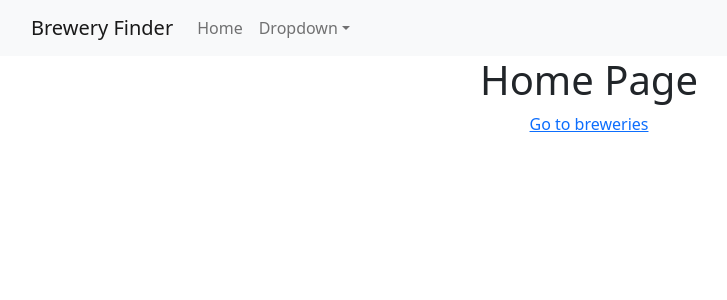
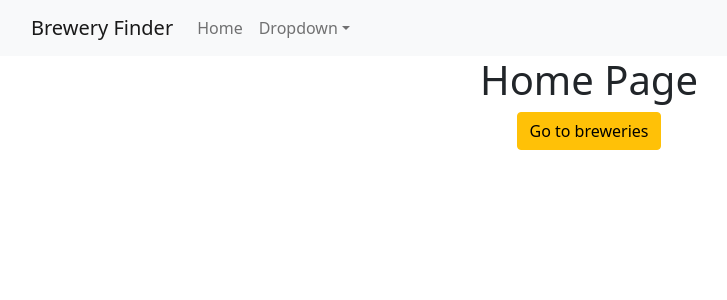
Before and after one commit to jonramm/Beaverhacks-Winter-2022, a React (Create React App) app in the folder brewery-app/: page / in a window 1280 px wide. Shown: the top 300 px of the page, without its empty margins (51-778 px from the left). Built offline with nearby package versions, Linux system fonts and the light colour scheme.

Commit message:
Added a button to the homepage

```diff
--- a/brewery-app/src/pages/Home.js
+++ b/brewery-app/src/pages/Home.js
@@ -2,6 +2,7 @@ import '../App.css';
 import React, {useState, useEffect} from 'react';
 import { Link } from 'react-router-dom';
 import Navbar from '../components/pageNavbar';
+import Button from 'react-bootstrap/Button';
 
 function Home() {
 
@@ -9,7 +10,9 @@ function Home() {
         <div>
             <Navbar />
             <h1>Home Page</h1>
-            <Link to='/breweries'>Go to breweries</Link>
+            <Link to='/breweries'>
+                <Button variant="warning">Go to breweries</Button>
+            </Link>
         </div>
     )
 }
```
Also changed, not shown: 2 other files (tests, documents, lock files or other folders).
